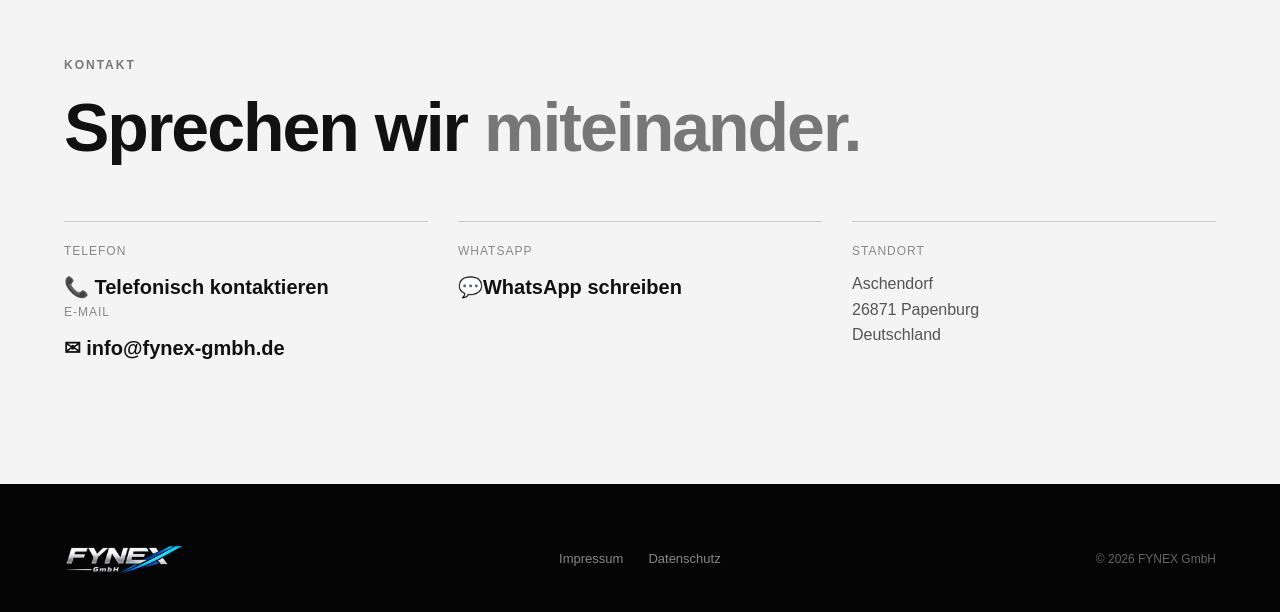
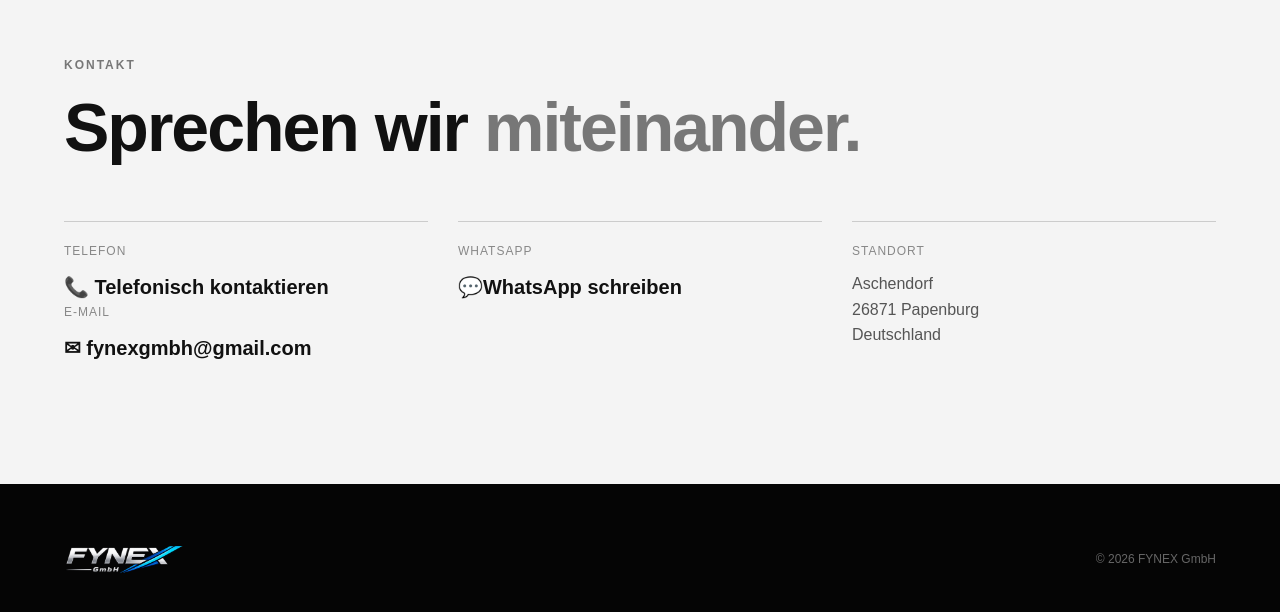
Before and after one commit to MihaiIonutAlexandru/FYNEX, a plain HTML site: page index.html in a window 1280 px wide. Shown: the part 5515-6127 px from the top of the page. Drawn offline with Linux system fonts and the light colour scheme.

Commit message:
gmail add

```diff
--- a/index.html
+++ b/index.html
@@ -812,7 +812,7 @@
             <span>Telefon</span>
             <a href="tel:+4915129665971"> 📞 Telefonisch kontaktieren </a>
             <span>E-Mail</span>
-            <a href="mailto:info@fynex-gmbh.de"> ✉ info@fynex-gmbh.de </a>
+            <a href="mailto:fynexgmbh@gmail.com"> ✉ fynexgmbh@gmail.com </a>
           </div>
 
           <div class="contact-item">
@@ -841,12 +841,12 @@
         <div class="footer-logo">
           <img src="images/footer.png" alt="FYNEX GmbH" />
         </div>
-
+        <!--
         <div class="footer-links">
           <a href="#">Impressum</a>
           <a href="datenschutz.html">Datenschutz</a>
         </div>
-
+-->
         <div class="copyright">© 2026 FYNEX GmbH</div>
       </div>
     </footer>
```
